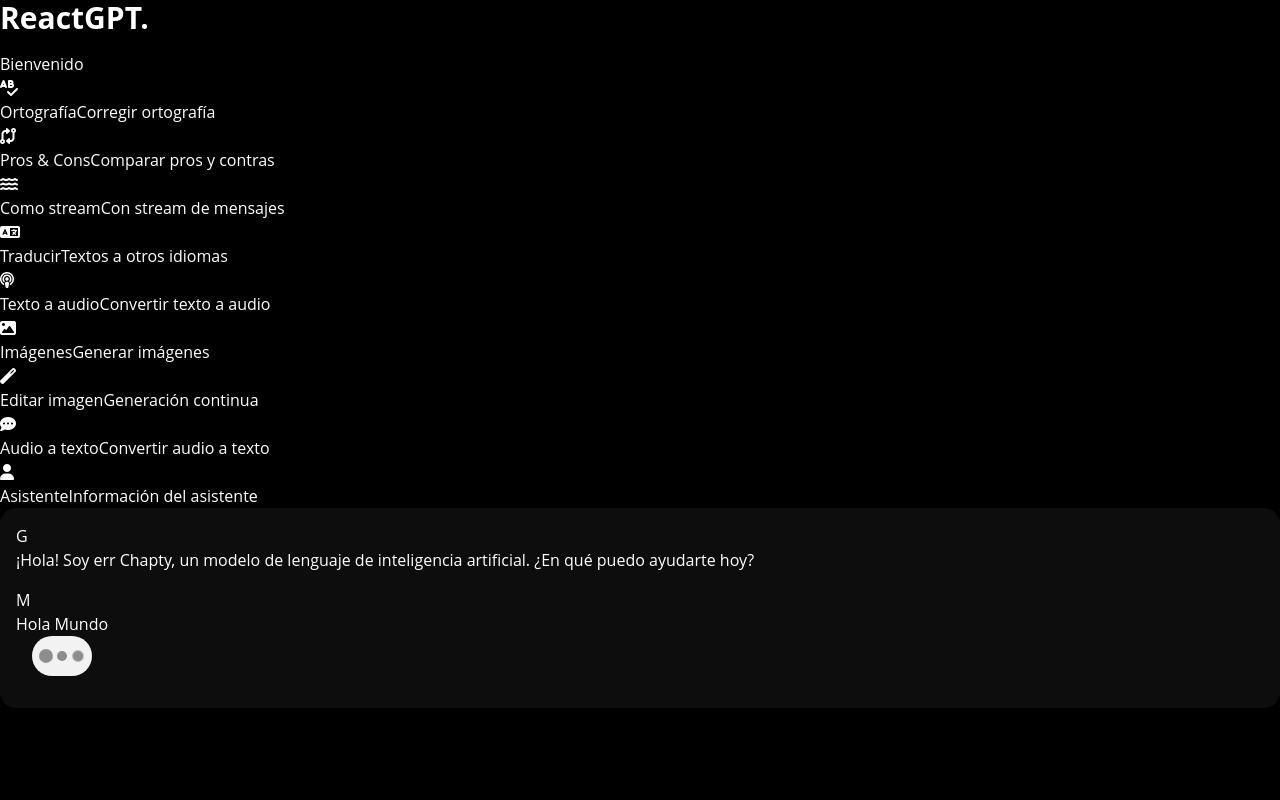
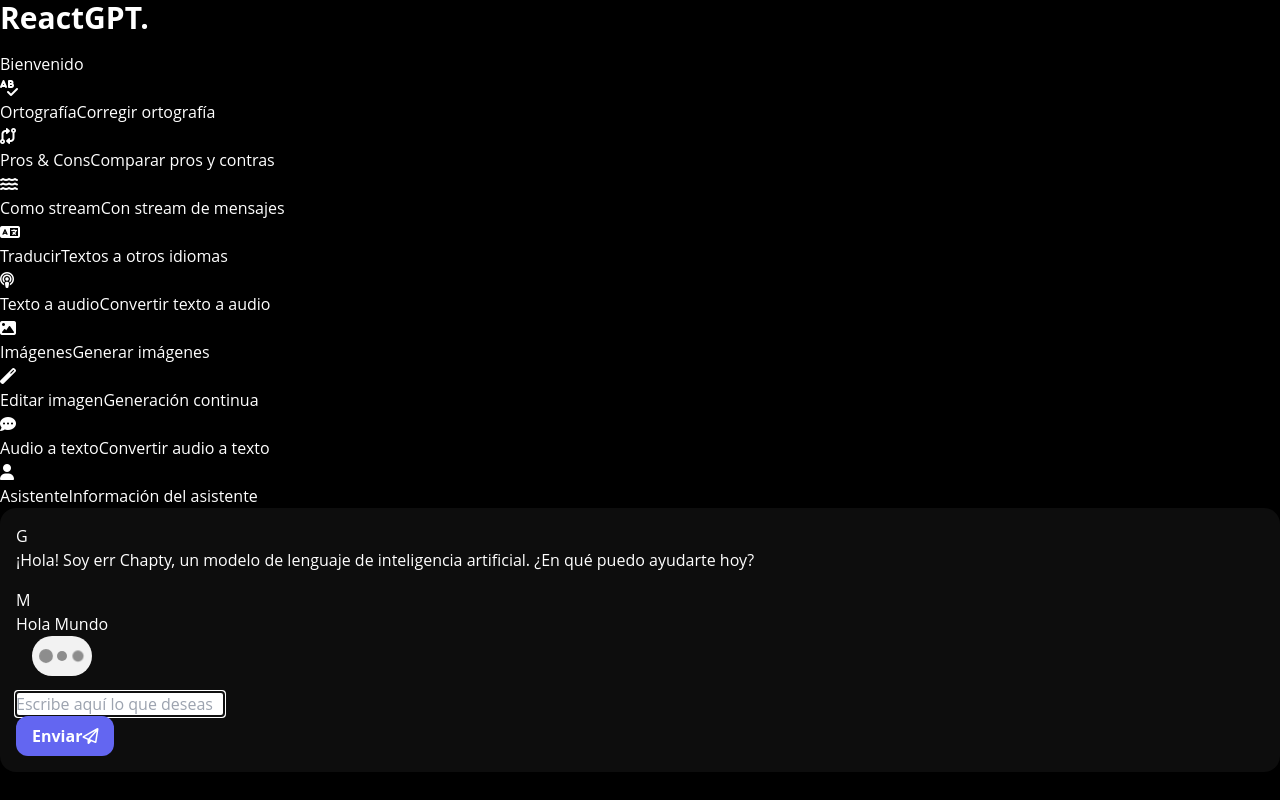
Before and after one commit to tomasrpita/react-gpt, a React (Vite) app: page /orthography in a window 1280 px wide. Built offline with nearby package versions, Linux system fonts and the light colour scheme.

Commit message:
Create TextMessageBox component and add it to OrthographyPage

```diff
--- /dev/null
+++ b/src/presentation/components/chat-input-boxes/TextMessageBox.tsx
@@ -0,0 +1,59 @@
+import { FormEvent, useState } from "react";
+
+
+interface Props {
+    onSendMessage: (message: string) => void;
+    placeholder: string;
+    disableCorrections?: boolean;
+}
+
+export const TextMessageBox = ({ onSendMessage, placeholder, disableCorrections = false }: Props) => {
+
+    const [message, setMessage] = useState("");
+
+    const handleSendMessage = (event: FormEvent<HTMLFormElement>) => {
+        event.preventDefault();
+
+        if (!message.trim().length) return;
+
+        onSendMessage(message);
+        setMessage("");
+
+    }
+
+    return (
+        <form
+            onSubmit={handleSendMessage}
+            className="flex flex-row items-center h-16 rounded-xl bg-white w-full px-4"
+        >
+            <div className="flex-grow">
+                <div className="relative w-full">
+                    <input
+                        type="text"
+                        autoFocus
+                        name="message"
+                        className="flex  w-full border rounded-xl text-gray-800 focus:outline-none focus:border-indigo-300 pl-4 h-10"
+                        placeholder={placeholder}
+                        autoComplete={disableCorrections ? "on" : "false"}
+                        autoCorrect={disableCorrections ? "on" : "false"}
+                        spellCheck={disableCorrections ? 'true' : 'false'}
+                        value={message}
+                        onChange={(e) => setMessage(e.target.value)}
+                    >
+
+                    </input>
+
+                </div>
+            </div>
+
+            <div className="ml-4">
+                <button className="btn-primary">
+                    <span className="mr-2">Enviar</span>
+                    <i className="fa-regular fa-paper-plane"></i>
+                </button>
+            </div>
+
+
+        </form>
+    )
+}
--- a/src/presentation/components/index.ts
+++ b/src/presentation/components/index.ts
@@ -2,3 +2,4 @@
 export * from "./chat-bubbles/GptMessage";
 export * from "./chat-bubbles/MyMessage";
 export * from "./loaders/TypingLoader";
+export * from "./chat-input-boxes/TextMessageBox";
--- a/src/presentation/pages/orthography/OrthographyPage.tsx
+++ b/src/presentation/pages/orthography/OrthographyPage.tsx
@@ -1,4 +1,4 @@
-import { GptMessage, MyMessage, TypingLoader } from "../../components"
+import { GptMessage, MyMessage, TypingLoader, TextMessageBox} from "../../components"
 
 export const OrthographyPage = () => {
   return (
@@ -13,6 +13,11 @@
           </div>
         </div>
       </div>
+    <TextMessageBox
+      onSendMessage={(message) => console.log(message)}
+      placeholder="Escribe aquí lo que deseas"
+      disableCorrections // esto es como mandar true
+    />
     </div>
   )
 }
```
